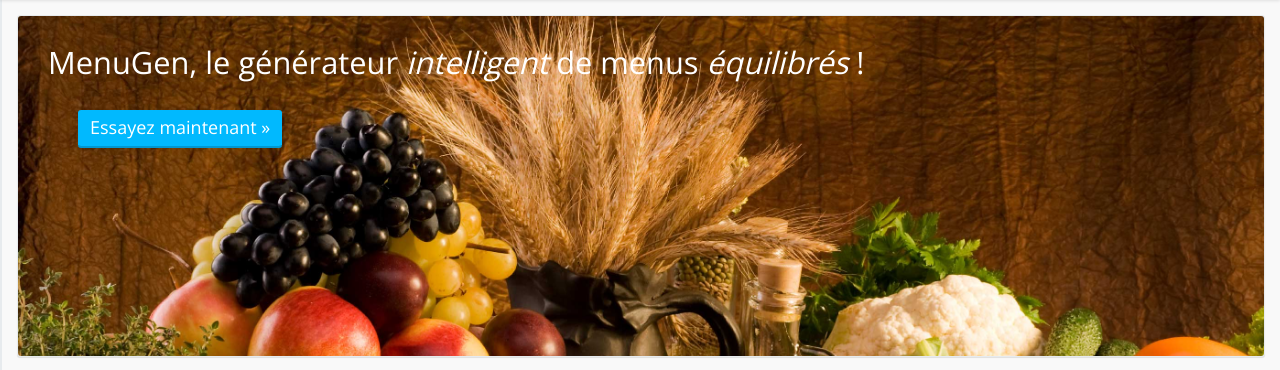
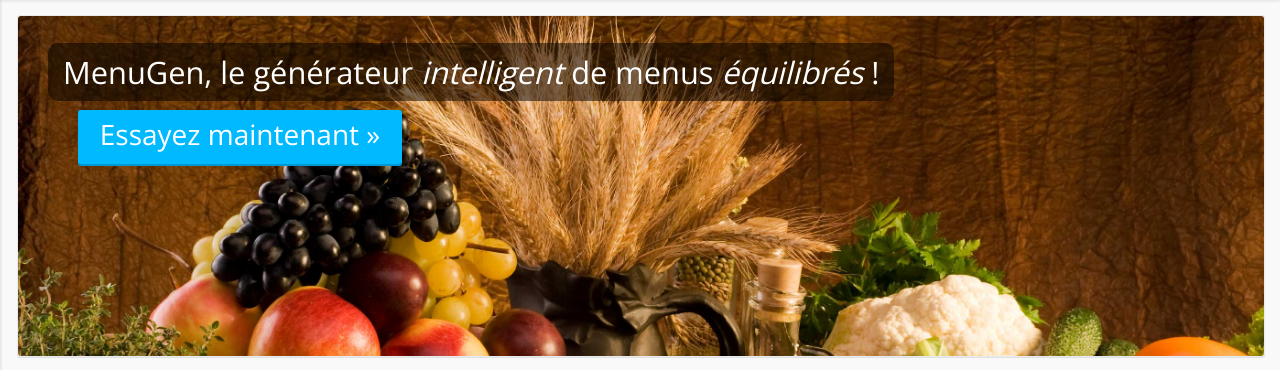
Before and after one commit to PLNech/MenuGen, a Django app: page / in a window 1280 px wide. Shown: the part 50-420 px from the top of the page. Run offline with Django 3.2, Linux system fonts and the light colour scheme; some libraries are stand-ins or nearby versions.

Commit message:
Landing improved

```diff
--- a/menus/templates/landing.html
+++ b/menus/templates/landing.html
@@ -20,11 +20,13 @@
         <div class="main-box weather-box-large">
             <div class="main-box-body main-box-no-header clearfix">
                 <div class="current" style="background: url('{% static 'img/landing.jpg' %}') no-repeat scroll 0 0 / cover padding-box transparent">
-                    <h4 style="font-size: 2.2em">MenuGen, le générateur <em>intelligent</em> de menus <em>équilibrés</em> !</h4>
+                    <div id="hackfix" style="margin-bottom: 20px;"></div>
+                    <h4 style="font-size: 2.2em; display: inline;background: none repeat scroll 0 0 rgba(0, 0, 0, 0.5);border-radius: 10px; padding: 8px 15px;">
+                        MenuGen, le générateur <em>intelligent</em> de menus <em>équilibrés</em> !</h4>
                     <div class="temp-out-wrapper clearfix">
                         <i class="wi wi-day-sunny icon"></i>
                         <div class="temp-wrapper">
-                            <a class="btn btn-info btn-lg" href="{% url 'menus.views.physiology' %}" role="button">Essayez maintenant &raquo;</a>
+                            <a style="height: 56px; width: 324px; font-size: 28px;" class="btn btn-info btn-lg" href="{% url 'menus.views.physiology' %}" role="button">Essayez maintenant &raquo;</a>
                         </div>
                     </div>
                 </div>
```
